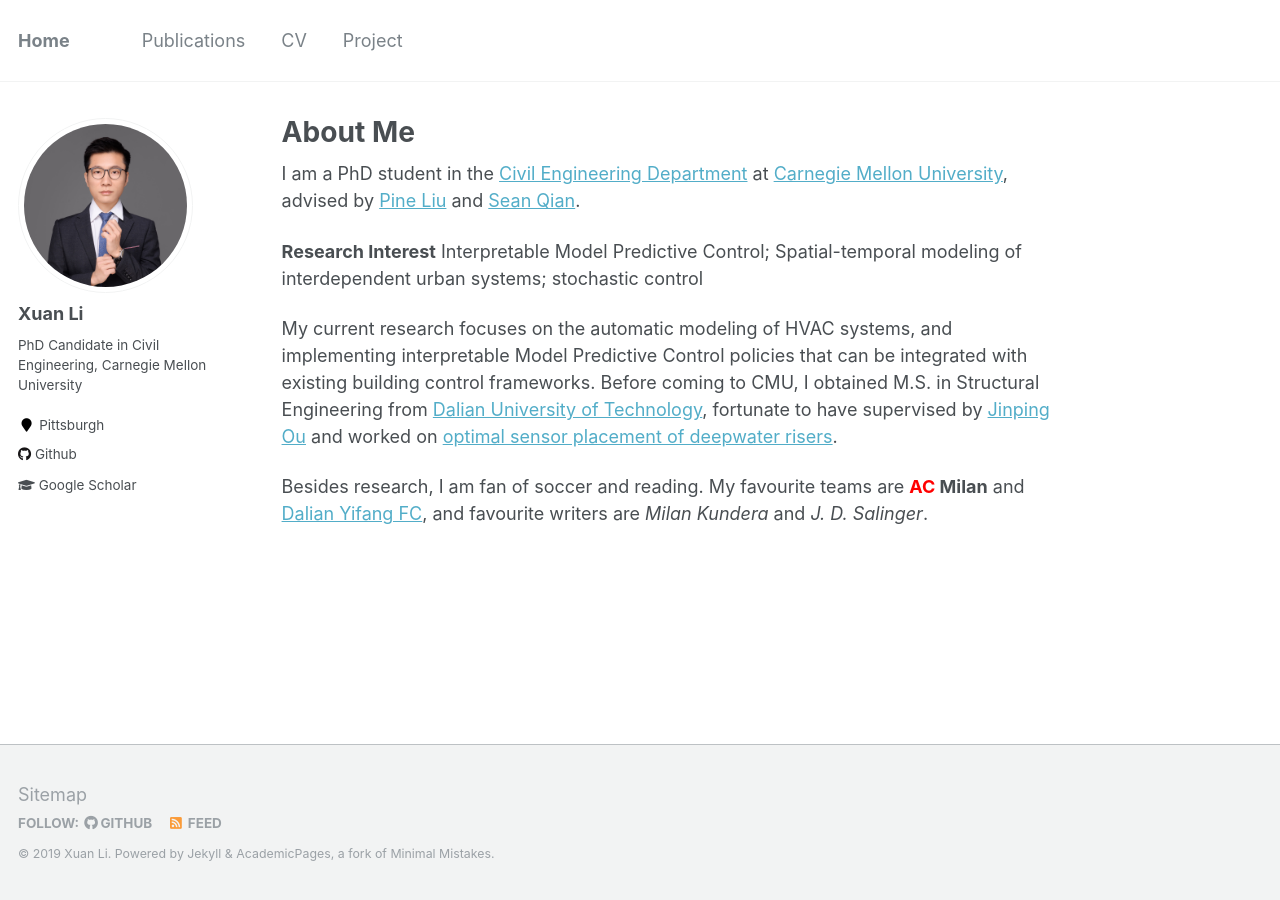
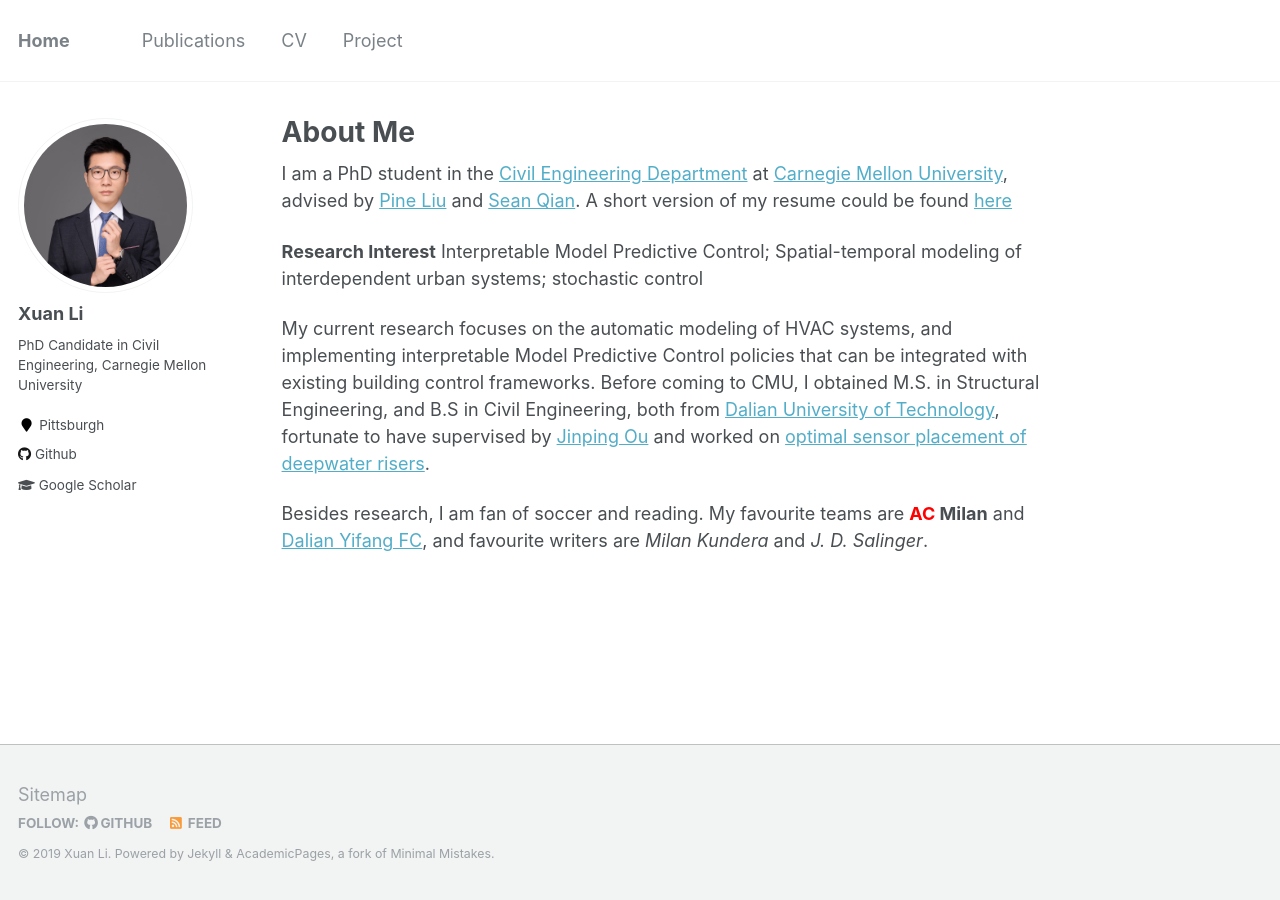
Before and after one commit to milanlx/milanlx.github.io, a Jekyll site: the page built from _pages/about.md, in a window 1280 px wide. Built offline with Jekyll 4.4.1, drawn with Linux system fonts in a browser that asks for light colours.

Commit message:
Update about.md

```diff
--- a/_pages/about.md
+++ b/_pages/about.md
@@ -8,12 +8,12 @@ redirect_from:
   - /about.html
 ---
 
-I am a PhD student in the [Civil Engineering Department](https://www.cmu.edu/cee/) at [Carnegie Mellon University](https://www.cmu.edu), advised by [Pine Liu](https://faculty.ce.cmu.edu/liu/) and [Sean Qian](https://faculty.ce.cmu.edu/qian/).
+I am a PhD student in the [Civil Engineering Department](https://www.cmu.edu/cee/) at [Carnegie Mellon University](https://www.cmu.edu), advised by [Pine Liu](https://faculty.ce.cmu.edu/liu/) and [Sean Qian](https://faculty.ce.cmu.edu/qian/). A short version of my resume could be found [here](https://github.com/milanlx/milanlx.github.io/blob/master/files/xuanli_job_Sept_2019.pdf)
 
 **Research Interest**
 Interpretable Model Predictive Control; Spatial-temporal modeling of interdependent urban systems; stochastic control
 
-My current research focuses on the automatic modeling of HVAC systems, and implementing interpretable Model Predictive Control policies that can be integrated with existing building control frameworks. Before coming to CMU, I obtained M.S. in Structural Engineering from [Dalian University of Technology](https://en.dlut.edu.cn/), fortunate to have supervised by [Jinping Ou](http://homepage.hit.edu.cn/oujinping) and worked on [optimal sensor placement of deepwater risers](https://github.com/milanlx/milanlx.github.io/blob/master/files/Master%20Dissertation%20(original).pdf).
+My current research focuses on the automatic modeling of HVAC systems, and implementing interpretable Model Predictive Control policies that can be integrated with existing building control frameworks. Before coming to CMU, I obtained M.S. in Structural Engineering, and B.S in Civil Engineering, both from [Dalian University of Technology](https://en.dlut.edu.cn/), fortunate to have supervised by [Jinping Ou](http://homepage.hit.edu.cn/oujinping) and worked on [optimal sensor placement of deepwater risers](https://github.com/milanlx/milanlx.github.io/blob/master/files/Master%20Dissertation%20(original).pdf).
 
 Besides research, I am fan of soccer and reading. My favourite teams are **<span style="color: red"> AC </span> Milan**
  and [Dalian Yifang FC](http://www.dlyffc.com/), and favourite writers are *Milan Kundera* and *J. D. Salinger*.
```
